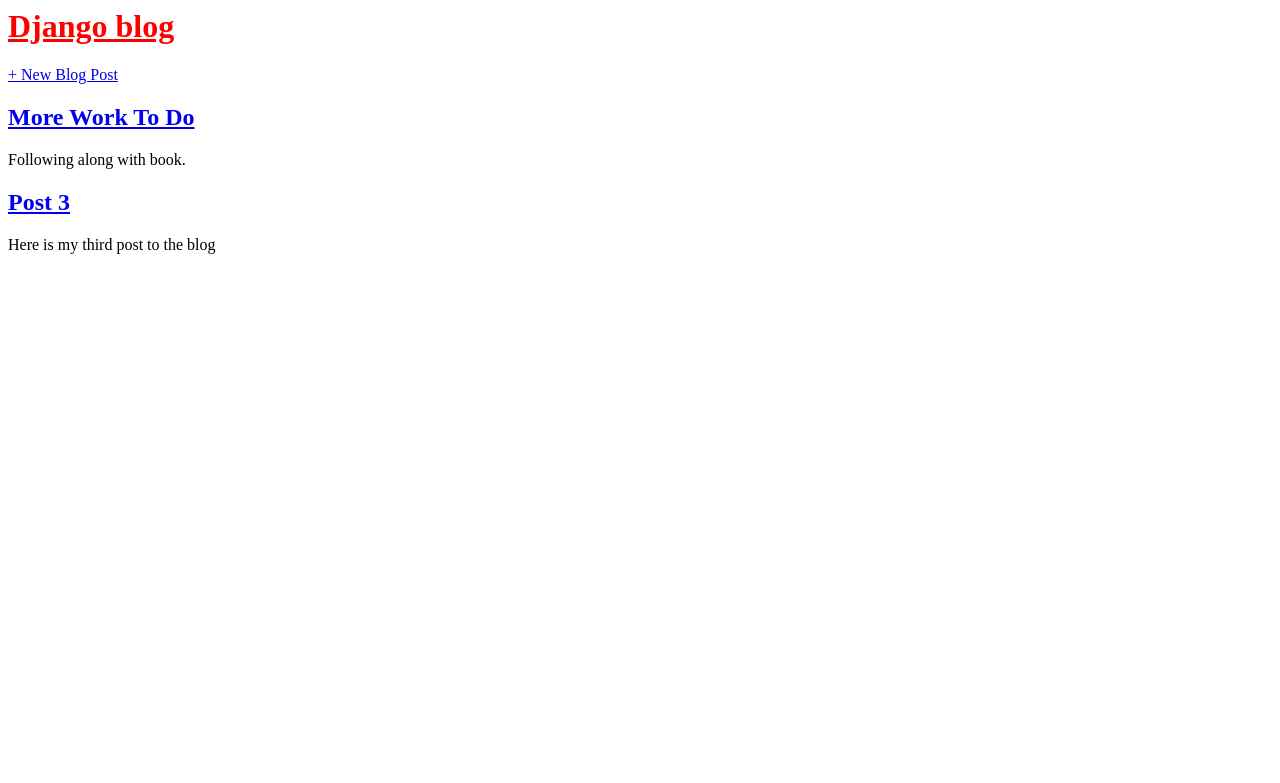
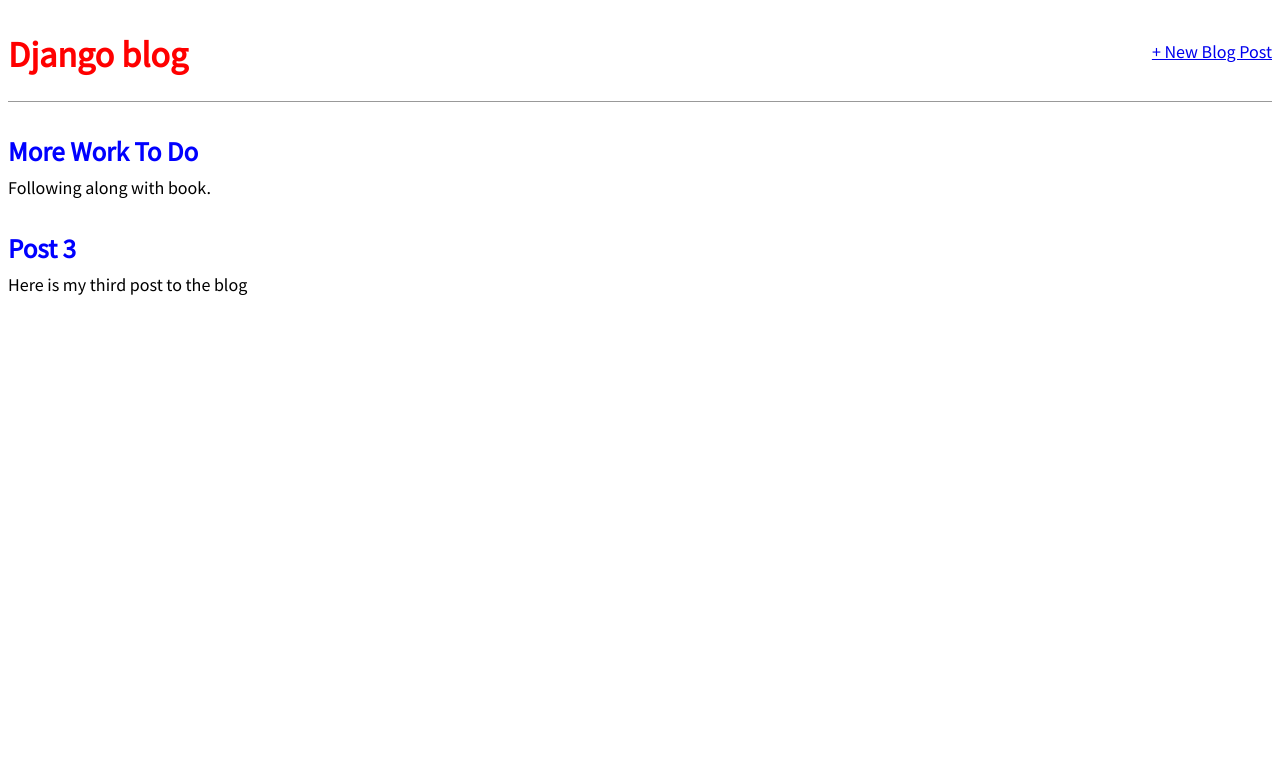
Before and after one commit to DavidWWilkinson/blog, a Django app: page / in a window 1280 px wide. Shown: the top 783 px of the page. Run offline with Django 4.2, Linux system fonts and the light colour scheme; data comes from the database, SQL or seed files in the repository.

Commit message:
css font update

```diff
--- a/static/css/base.css
+++ b/static/css/base.css
@@ -1,3 +1,51 @@
+/*header h1 a {
+    color: red;
+}
+*/
+body {
+    font-family: 'Source Sans Pro', sans-serif;
+    font-size: 18px;
+}
+
+header {
+    border-bottom: 1px solid #999;
+    margin-bottom: 2rem;
+    display: flex;
+}
+
 header h1 a {
     color: red;
+    text-decoration: none;
 }
+
+.nav-left {
+    margin-right: auto;
+}
+
+.nav-right {
+    display: flex;
+    padding-top: 2rem;
+}
+
+.post-entry {
+    margin-bottom: 2rem;
+}
+
+.post-entry h2 {
+    margin: 0.5rem 0;
+}
+
+.post-entry h2 a,
+.post-entry h2 a:visited {
+    color: blue;
+    text-decoration: none;
+}
+
+.post-entry p {
+    margin: 0;
+    font-weight: 400;
+}
+
+.post-entry h2 a:hover {
+    color: red;
+}
--- a/templates/base.html
+++ b/templates/base.html
@@ -4,7 +4,9 @@
 
 <head>
     <title> Django blog</title>
-    <link rel="stylesheet" href="{% static 'css/base.css' %}">
+    <link href="https://fonts.googleapis.com/css?family=Source+Sans+Pro:400" rel="stylesheet">
+    <link href="{% static 'css/base.css' %}" rel="stylesheet">
+
 </head>
 
 <body>
```
